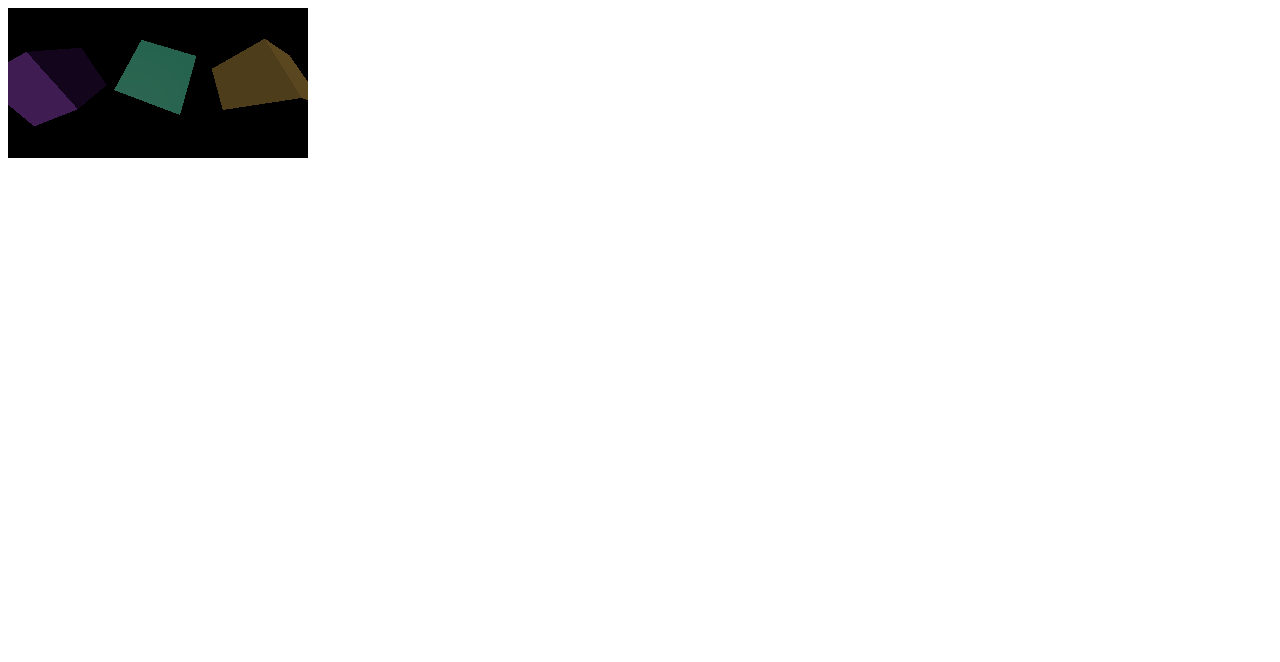
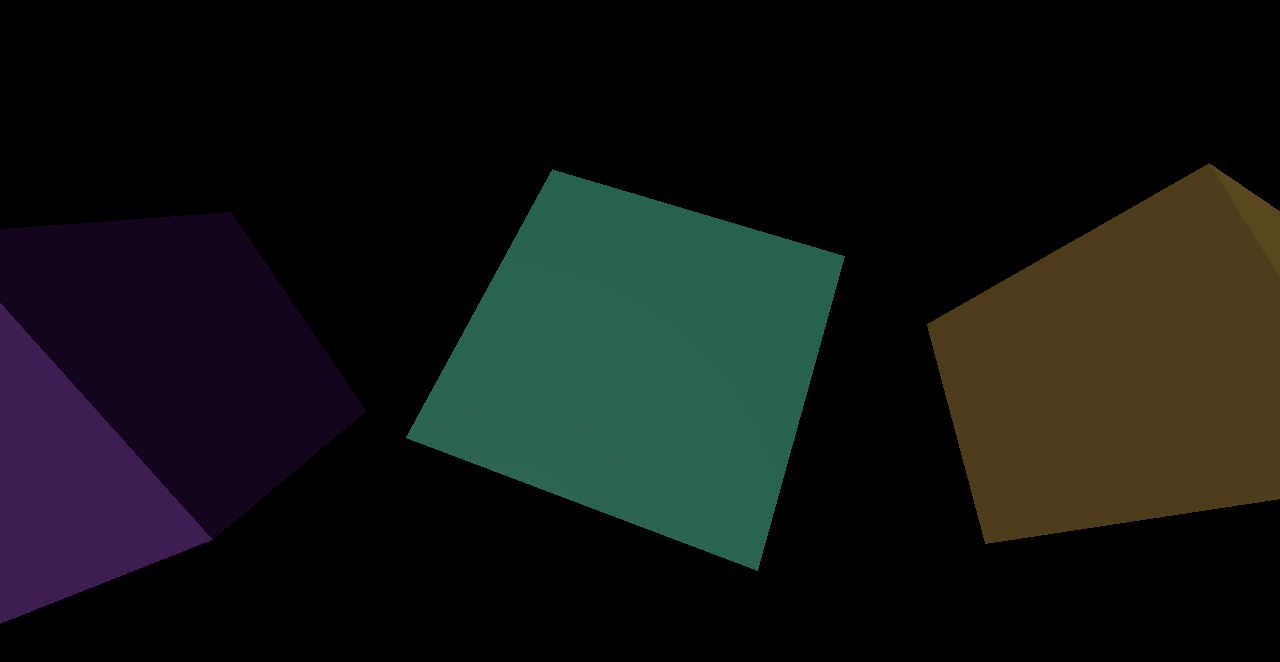
Before and after one commit to sqlnice/learning-three, a website with bundled scripts: page index.html in a window 1280 px wide. Built offline with nearby package versions, Linux system fonts and the light colour scheme; animation ran at ten frames a second.

Commit message:
feat: 响应式设计

```diff
--- a/index.html
+++ b/index.html
@@ -1,9 +1,23 @@
 <!DOCTYPE html>
 <html lang="en">
   <head>
-  <meta charset="UTF-8">
-  <meta name="viewport" content="width=device-width, initial-scale=1.0">
+    <meta charset="UTF-8" />
+    <meta name="viewport" content="width=device-width, initial-scale=1.0" />
     <title>Document</title>
+    <style>
+      html,
+      body {
+        margin: 0;
+        padding: 0;
+        overflow: hidden;
+        height: 100%;
+      }
+      #three {
+        width: 100%;
+        height: 100%;
+        display: block;
+      }
+    </style>
   </head>
   <body>
     <canvas id="three"></canvas>
--- a/index.js
+++ b/index.js
@@ -3,7 +3,6 @@ function main() {
   // 渲染器
   const canvas = document.getElementById('three')
   const renderer = new THREE.WebGLRenderer({ canvas })
-  console.log(renderer)
   // 透视摄像机
   const fov = 75
   const aspect = 2
@@ -13,6 +12,15 @@ function main() {
   camera.position.z = 2
   // 场景,需要绘制的东西都需要放在 scene 中
   const scene = new THREE.Scene()
+  // 光源
+  {
+    const color = 0xffffff
+    const intensity = 1
+    const light = new THREE.DirectionalLight(color, intensity)
+    light.position.set(-1, 2, 4)
+    scene.add(light)
+  }
+
   // 立方几何体, 包含顶点信息
   const boxWidth = 1
   const boxHeight = 1
@@ -29,9 +37,26 @@ function main() {
     return cube
   }
   const cubes = [makeInstance(geometry, 0x44aa88, 0), makeInstance(geometry, 0x8844aa, -2), makeInstance(geometry, 0xaa8844, 2)]
+
+  function resizeRendererToDisplaySize(renderer) {
+    const canvas = renderer.domElement
+    const pixelRatio = window.devicePixelRatio
+    const width = (canvas.clientWidth * pixelRatio) | 0
+    const height = (canvas.clientHeight * pixelRatio) | 0
+    const needResize = canvas.width !== width || canvas.height !== height
+    if (needResize) {
+      renderer.setSize(width, height, false)
+    }
+    return needResize
+  }
   // 渲染
   function render(time) {
     time *= 0.001
+    if (resizeRendererToDisplaySize(renderer)) {
+      const canvas = renderer.domElement
+      camera.aspect = canvas.clientWidth / canvas.clientHeight
+      camera.updateProjectionMatrix()
+    }
     cubes.forEach((cube, ndx) => {
       const speed = 1 + ndx * 0.1
       const rot = time * speed
@@ -42,12 +67,5 @@ function main() {
     requestAnimationFrame(render)
   }
   requestAnimationFrame(render)
-  {
-    const color = 0xffffff
-    const intensity = 1
-    const light = new THREE.DirectionalLight(color, intensity)
-    light.position.set(-1, 2, 4)
-    scene.add(light)
-  }
 }
 main()
--- a/package.json
+++ b/package.json
@@ -1,5 +1,5 @@
 {
-  "name": "three",
+  "name": "learning-three.js",
   "version": "1.0.0",
   "description": "",
   "main": "index.js",
```
Lines whose indentation alone changed are shown as unchanged.
